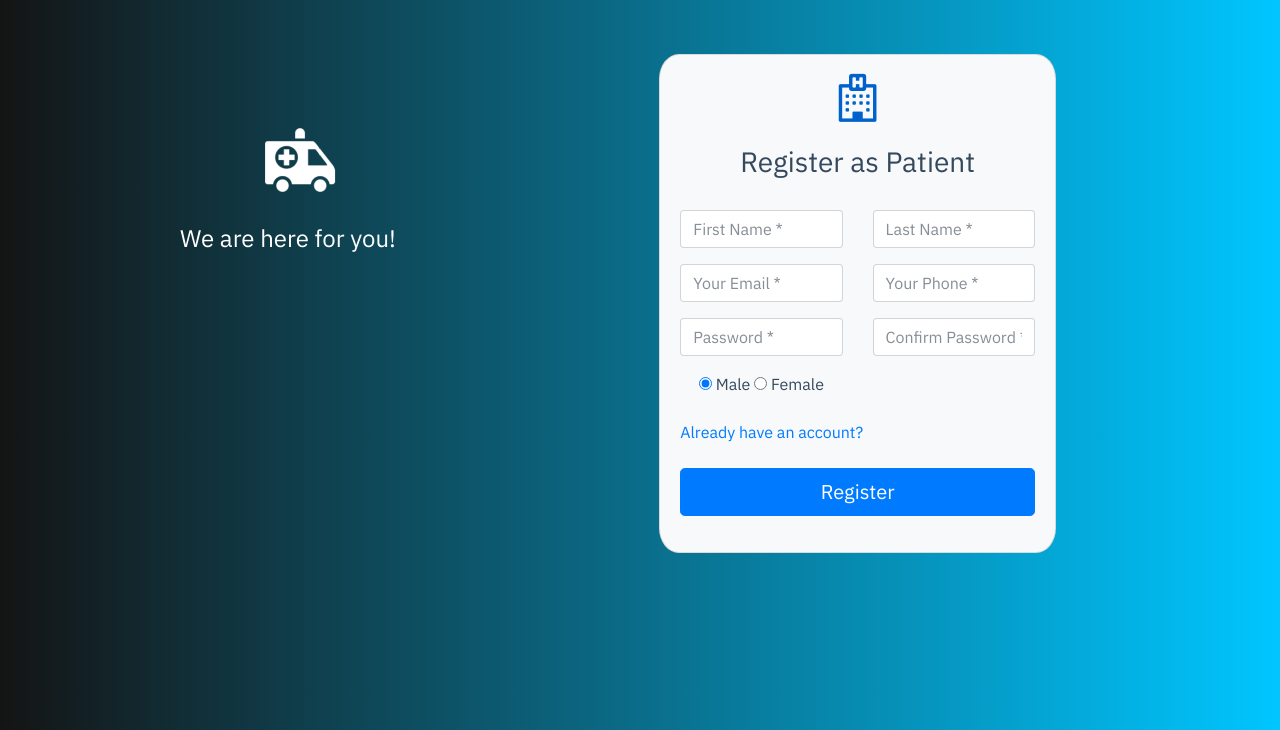
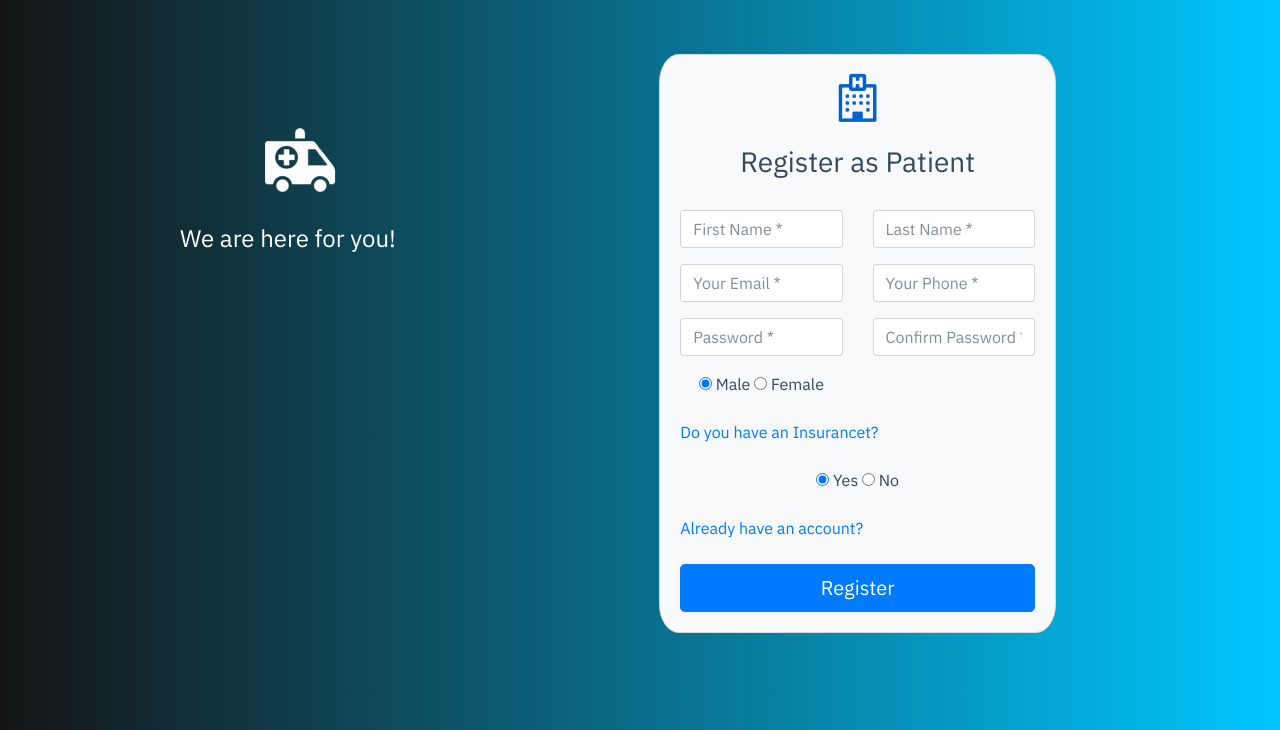
Before and after one commit to Pratibhapa/eHealthCare, a PHP site: page /index1.php in a window 1280 px wide. Shown: the part 70-800 px from the top of the page. Run offline with PHP 8.4, Linux system fonts and the light colour scheme; some libraries are stand-ins or nearby versions.

Commit message:
Insurance Option

```diff
--- a/index1.php
+++ b/index1.php
@@ -126,6 +126,23 @@ include("header.php");
 
                                 </div>
 
+                                <div class="text-left"><a href="index.php">Do you have an Insurancet?</a></div><br>
+                                <div class="col-md-6">
+                                <div class="form-group">
+                                            <div class="maxl">
+                                                <label class="radio inline">
+                                                    <input type="radio" name="insurance" value="Yes" checked>
+                                                    <span>Yes </span>
+                                                </label>
+                                                <label class="radio inline">
+                                                    <input type="radio" name="insurance" value="No">
+                                                    <span>No </span>
+                                                </label>
+                                            </div>
+                                        </div>
+                                    </div>
+                                </form>
+
                                 <div class="text-left"><a href="index.php">Already have an account?</a></div><br>
 
                                 <div class=""><input type="submit" class="btn btn-primary btn-lg btn-block btnRegister" name="patsub1" onclick="return checklen();" value="Register"/></div>
```
